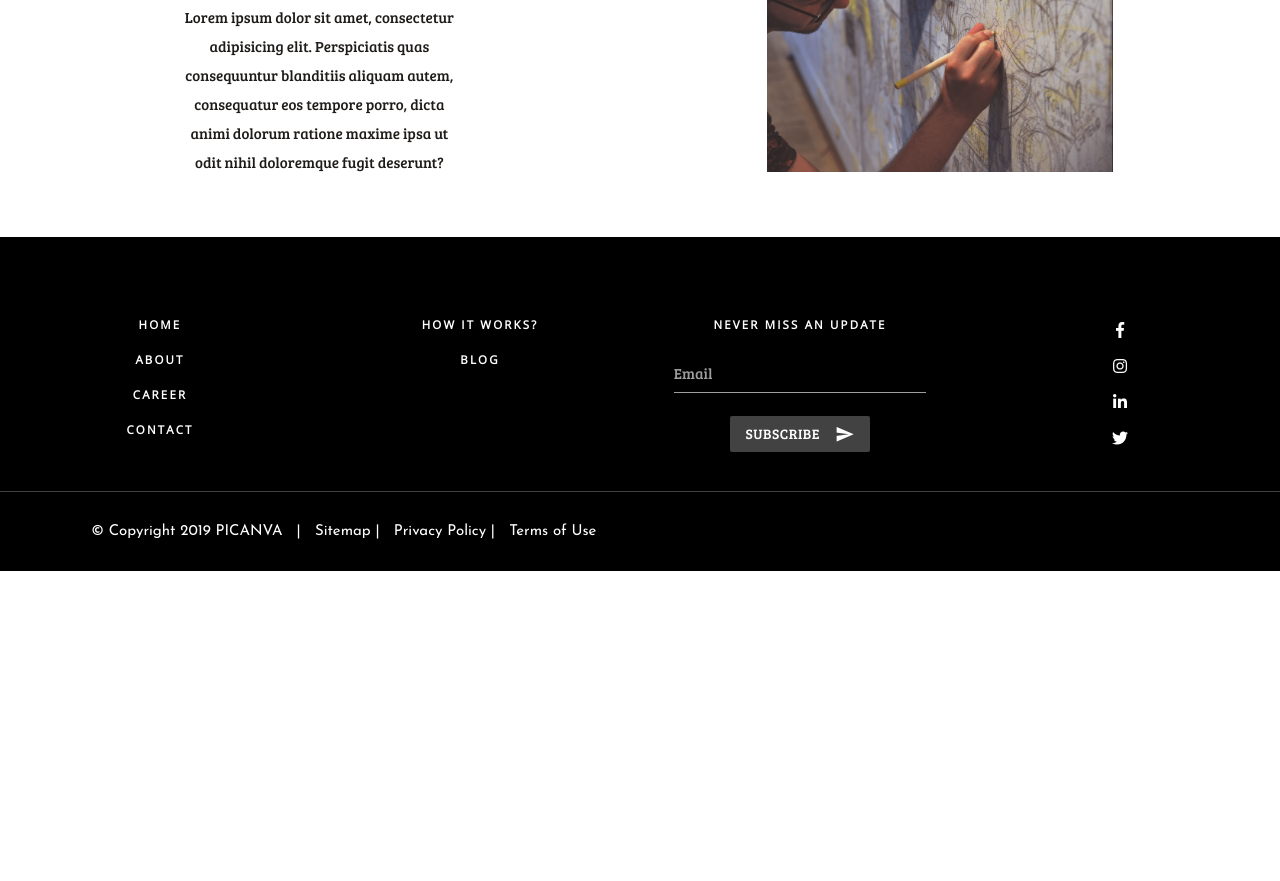
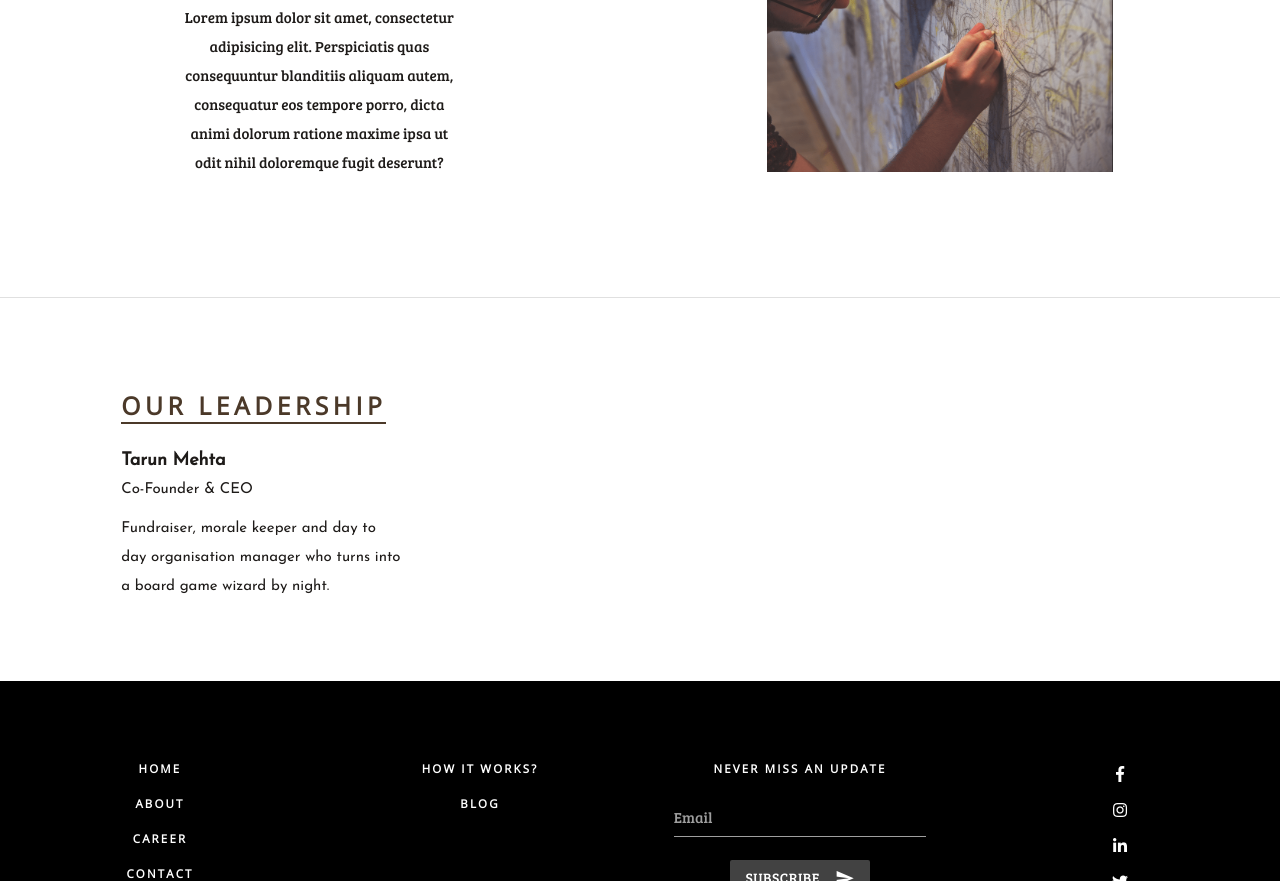
Before and after one commit to luckyman20/Picanva, a plain HTML site: page pages/about.html in a window 1280 px wide. Shown: the part 1557-2438 px from the top of the page. Before the commit the page ends 2128 px from the top, so only its background shows below. Drawn offline with nearby package versions, Linux system fonts and the light colour scheme; a web font is replaced by a local one.

Commit message:
Added team section

```diff
--- a/css/about.css
+++ b/css/about.css
@@ -76,6 +76,17 @@ h6 {
   font-size: 11.5px;
   letter-spacing: .1875em;
   line-height: normal;
+  margin-bottom: 10px;
+  text-transform: uppercase;
+  font-family: Open Sans, sans-serif;
+  font-style: normal;
+  font-weight: 700;
+}
+
+h5 {
+  color: #4b3929;
+  letter-spacing: .1875em;
+  line-height: 1.5px;
   margin-bottom: 10px;
   text-transform: uppercase;
   font-family: Open Sans, sans-serif;
@@ -268,3 +279,38 @@ nav ul a {
   }
 
 }
+
+/* Three */
+#three p {
+  font-family: 'Josefin Sans';
+  margin: 0;
+}
+
+@media only screen and (max-width: 768px) {
+  .info {
+    margin-left: auto !important;
+  }
+
+  #intro {
+    margin: auto !important;
+    width: 90% !important;
+  }
+}
+
+#leader span {
+  border-bottom: 2px solid #4b3929;
+}
+
+.info {
+  margin-left: 70px !important;
+}
+
+#name {
+  font-size: 18px;
+  font-weight: 700;
+}
+
+#intro {
+  width: 80%;
+  margin-top: 10px !important;
+}
--- a/pages/about.html
+++ b/pages/about.html
@@ -137,14 +137,14 @@
                         canvas.</h4>
                 </div>
                 <div class="col s12 m12 l6 center">
-                    <img data-aos="fade-right" src="../images/hero.jpg" alt="about" class=" container card responsive-img">
+                    <img data-aos="fade-right" src="../images/features/illustration.jpeg" alt="about" class=" container card responsive-img">
                 </div>
             </div>
             <div class="section"></div>
-            <div class="section">
-            </div>
+            <div class="section"></div>
         </div>
         <div class="divider"></div>
+
         <!-- Two -->
         <div class="frame-padding" id="two">
             <div class="section"></div>
@@ -163,6 +163,47 @@
                     <img data-aos="fade-right" src="../images/features/wallart.png" alt="about" class=" container responsive-img">
                 </div>
             </div>
+            <div class="section"></div>
+            <div class="section"></div>
+        </div>
+        <div class="divider"></div>
+
+        <!-- Three -->
+        <div class="frame-padding" id="three">
+            <div class="section"></div>
+            <div class="section hide-on-small-only"></div>
+            <div class="section hide-on-small-only"></div>
+            <!-- Row content -->
+            <div class="row hide-on-med-and-down valign-wrapper">
+                <!-- Large screens -->
+                <div class="col l4 info">
+                    <h5 id="leader"><span>Our Leadership</span></h5>
+                    <div class="section"></div>
+                    <p id="name">Tarun Mehta</p>
+                    <p id="desg">Co-Founder & CEO</p>
+                    <p id="intro">Fundraiser, morale keeper and day to day organisation manager who turns into a board
+                        game wizard by night.</p>
+                </div>
+                <div class="col l8">
+                    <!-- @TODO: Add team members and there profile details -->
+                </div>
+            </div> <!-- Large screens end -->
+
+            <div class="row hide-on-large-only">
+                <!-- Medium & down screens -->
+                <div class="col s12 center"></div>
+                <div class="col s12 center">
+                    <h5 id="leader"><span>Our Leadership</span></h5>
+                    <div class="section"></div>
+                    <p id="name">Tarun Mehta</p>
+                    <p id="desg">Co-Founder & CEO</p>
+                    <p id="intro">Fundraiser, morale keeper and day to day organisation manager who turns into a board
+                        game wizard by night.</p>
+                </div>
+            </div> <!-- Medium & down screens end -->
+            <!-- Row end -->
+            <div class="section"></div>
+            <div class="section"></div>
         </div>
 
     </div> <!-- Main block end-->
```
